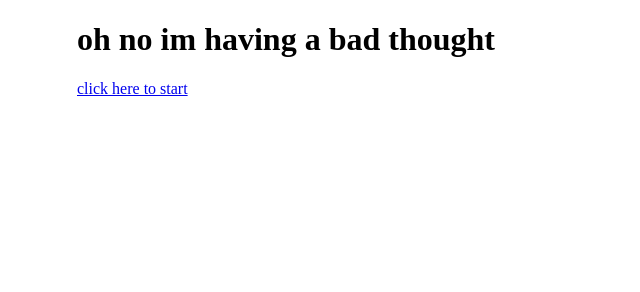
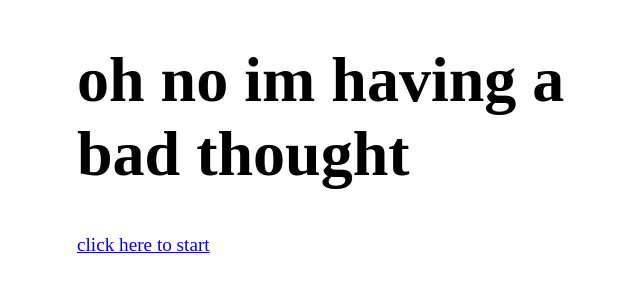
Before and after one commit to rosepina/ohno, a plain HTML site: page index.html in a window 1280 px wide. Shown: the whole page, without its empty margins (313-953 px from the left). Drawn offline with Linux system fonts and the light colour scheme.

Commit message:
Update font size
Set vw in styles.css

```diff
--- a/styles.css
+++ b/styles.css
@@ -1,5 +1,12 @@
 .page {
 	max-width: 500px;
 	margin: 0 auto;
+}
 
+h1 {
+	font-size: 5vw;
 }
+
+p,a,li {
+	font-size: 1.5vw;
+}
```
